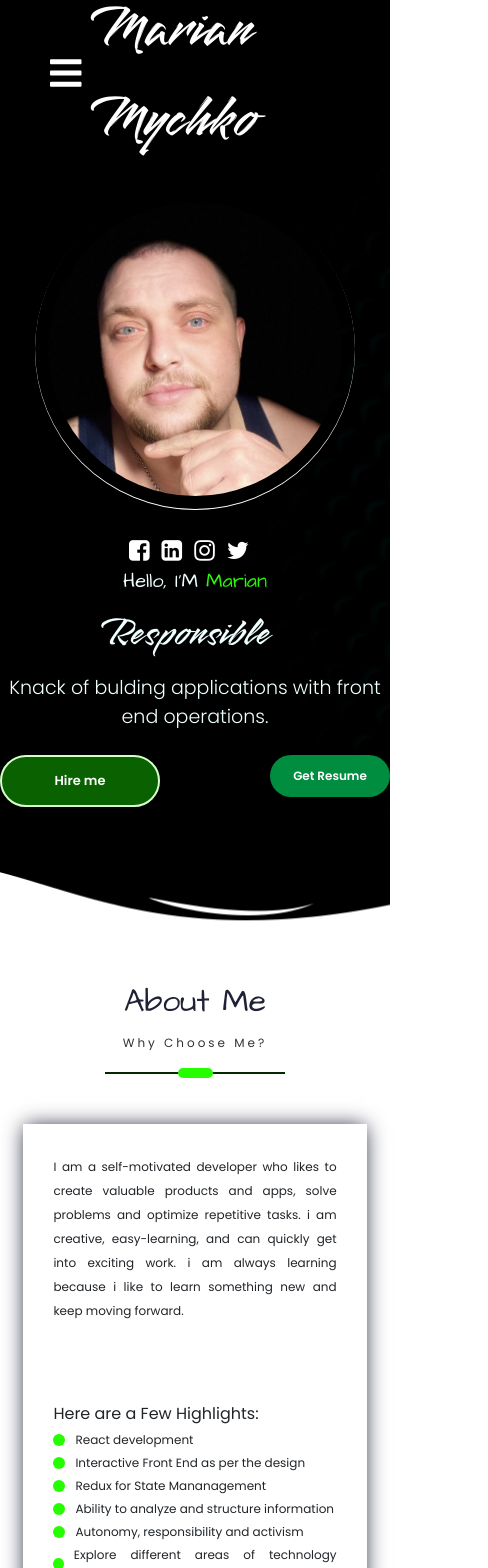
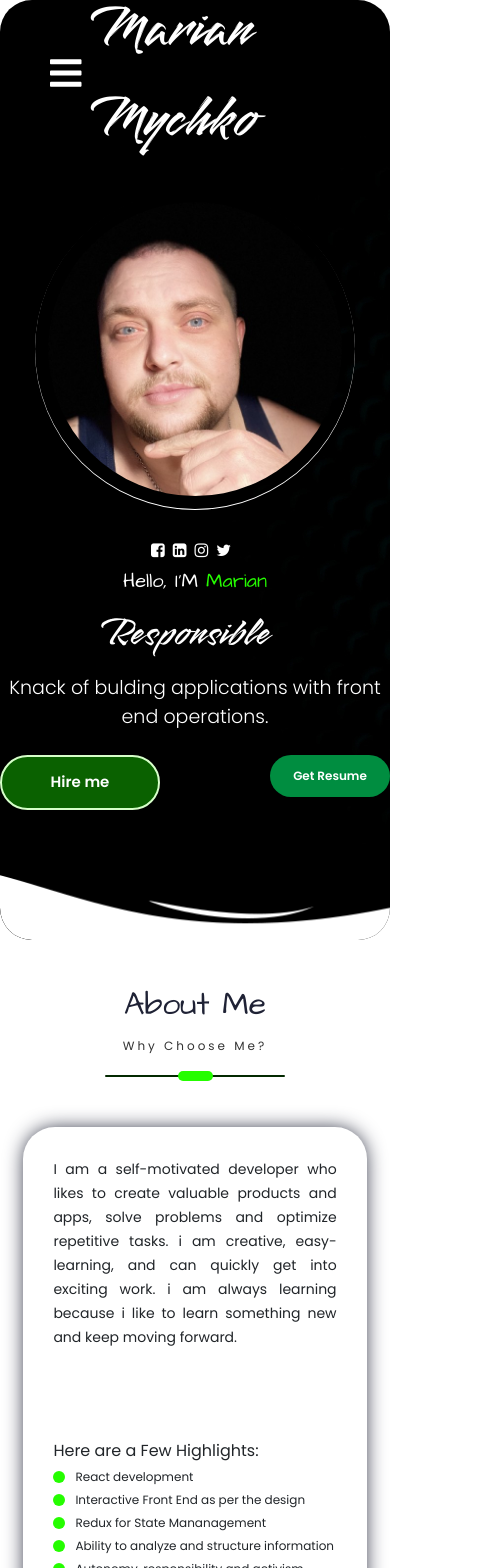
Before and after one commit to MarianMychko/website, a React (Create React App) app in the folder client/: page / in a window 390 px wide. Shown: the top 1568 px of the page, 488 px wide, since content can reach past the window. Built offline with nearby package versions, Linux system fonts and the light colour scheme; a web font is replaced by a local one.

Commit message:
colz check

```diff
--- a/client/src/PortfolioContainer/AboutMe/AboutMe.css
+++ b/client/src/PortfolioContainer/AboutMe/AboutMe.css
@@ -27,10 +27,10 @@
   padding: 30px;
 }
 .about-me-description {
-  font-size: 12px;
+  font-size: 14px;
 }
 .about-me-highlights {
-  margin: 80px 0;
+  margin: 90px 0;
 }
 .highlght-heading {
   font-family: "Poppins Bold", cursive;
--- a/client/src/PortfolioContainer/Home/Profile/Profile.css
+++ b/client/src/PortfolioContainer/Home/Profile/Profile.css
@@ -28,7 +28,7 @@
   font-family: "Smooch";
 }
 .primary-text {
-  color: (--white);
+  color: var(--white);
 }
 .highlighted-text {
   color: var(--green);
@@ -40,11 +40,12 @@
 }
 
 .profile-options .highlighted-btn {
-  margin: 0 0 0 28px;
+  margin: 0 0 0 30px;
+  border-radius: 12px solid white;
 }
 
 .profile-options .highlighted-btn:hover {
-  margin: 0 0 0 28px;
+  margin: 0 0 0 30px;
   background-color: cornsilk;
   color: #111;
 }
@@ -73,15 +74,19 @@
   transform: scale(1.07);
   transition: 1s ease-out;
 }
+.colz {
+  color: red;
+}
 .colz .colz-icon i {
   color: white;
   padding: 8px;
   padding-left: 0px;
 }
-.colz,
-.colz-icon i:hover {
+.colz .colz-icon i:hover {
   transform: scale(1.5);
 }
+
+
 
 @media screen and (max-width: 1110px) {
   .profile-picture {
--- a/client/src/PortfolioContainer/Home/Profile/Profile.js
+++ b/client/src/PortfolioContainer/Home/Profile/Profile.js
@@ -21,9 +21,6 @@ export default function Profile() {
               <a href="https://www.instagram.com/0marcheg0/">
                 <i className="fa fa-instagram"></i>
               </a>
-{/*               <a href="#">
-                <i className="fa fa-youtube-square"></i>
-              </a> */}
               <a href="https://twitter.com/marian_mychko">
                 <i className="fa fa-twitter"></i>
               </a>
--- a/client/src/index.css
+++ b/client/src/index.css
@@ -71,6 +71,7 @@
 
 * {
   outline: none;
+  border-radius: 2rem;
 }
 
 body {
@@ -117,14 +118,14 @@ body ::-webkit-scrollbar-thumb {
 }
 
 .primary-btn {
-  color: var(--white);
+  color: white;
   border: 2px solid rgb(214, 255, 201);
   font-size: 12px;
   background-color: #0a6100;
 }
 @media only screen and (max-width: 414px) {
   .primary-btn {
-    font-size: 13px;
+    font-size: 15px;
   }
 }
 
```
Also changed, not shown: client/src/PortfolioContainer/Home/Footer/Footer.css (line endings or trailing spaces).
